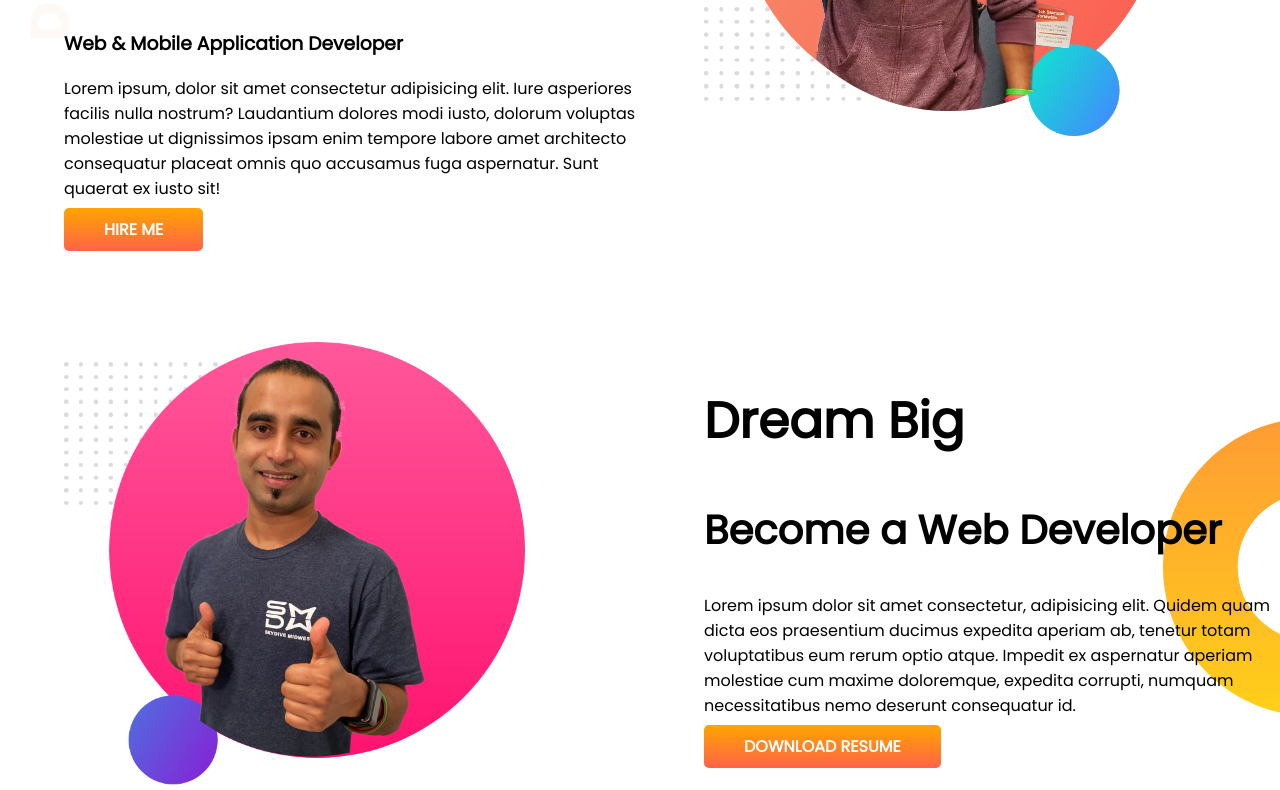
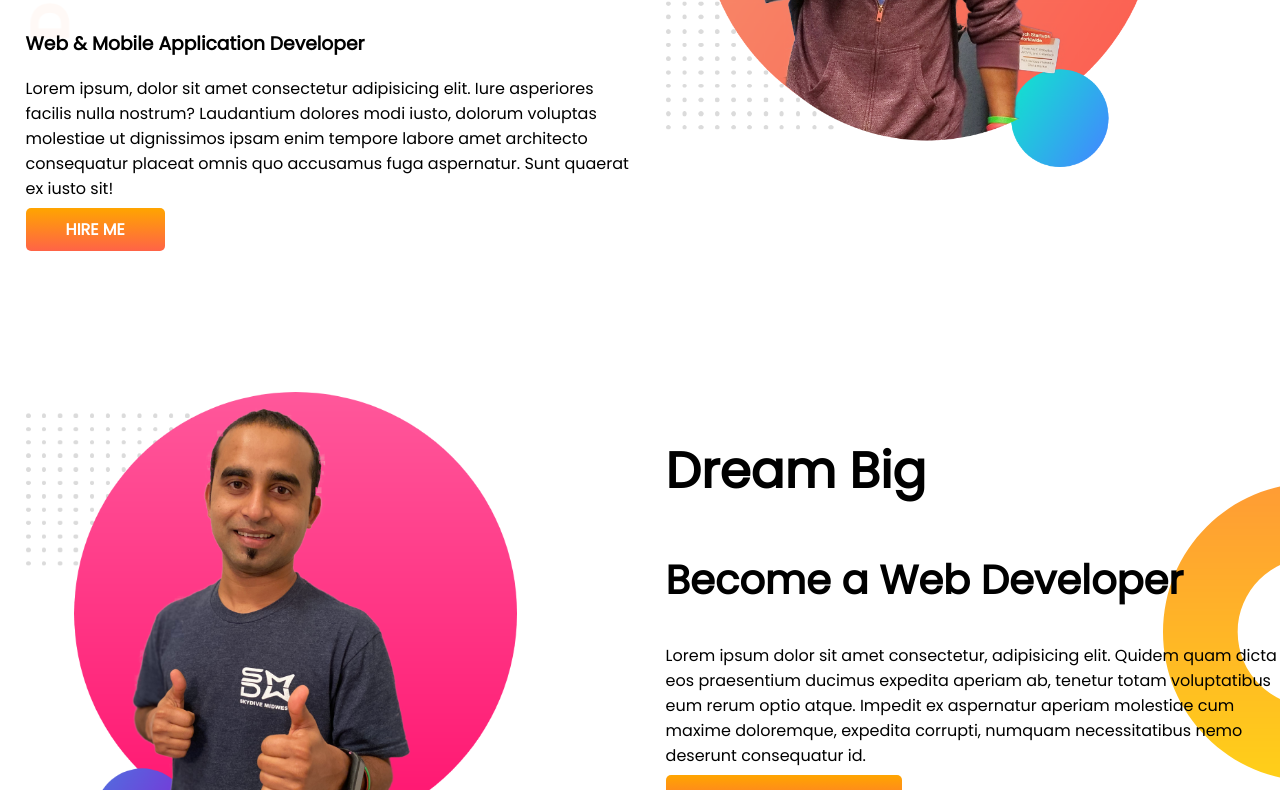
Before and after one commit to SkrChowdhury/developer-portfolio, a plain HTML site: page index.html in a window 1280 px wide. Shown: the part 321-1111 px from the top of the page. Drawn offline with Linux system fonts and the light colour scheme.

```diff
--- a/style.css
+++ b/style.css
@@ -16,12 +16,12 @@ h2{
 
 .flexible-container {
     display: flex;
-    margin-bottom: 100px;
+    margin-bottom: 150px;
 }
 
 .half-width {
     width: 50%;
-    padding-left: 5%;
+    padding-left: 2%;
 }
 
 .half-width img {
```
